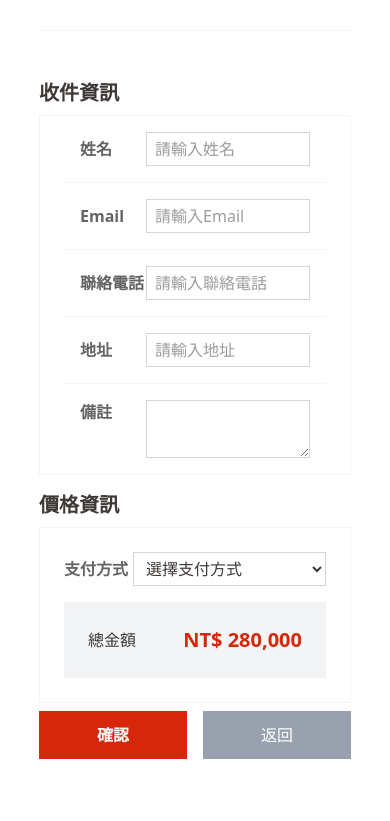
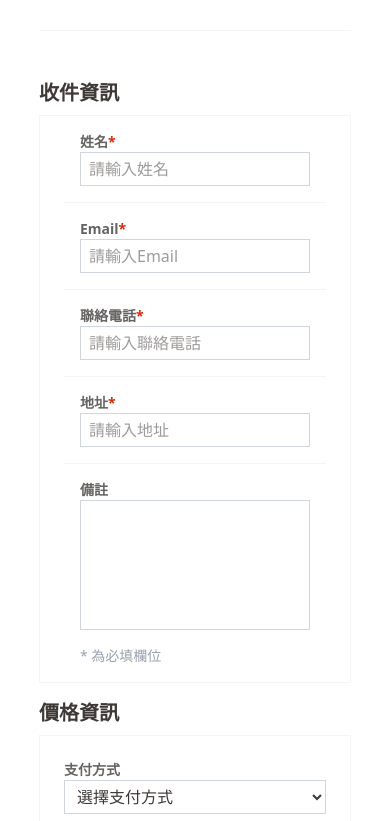
Before and after one commit to TT3x3/japan-hot-hot, a Vue app: page /checkout in a window 390 px wide. Shown: the part 900-1721 px from the top of the page. Built offline with nearby package versions, Linux system fonts and the light colour scheme; what v-calendar would draw is missing.

Commit message:
Adjust responsive spacing on checkout page

```diff
--- a/src/pages/Checkout.vue
+++ b/src/pages/Checkout.vue
@@ -77,8 +77,8 @@
                     <p class="font-bold text-xl ">收件資訊</p>
                     <div class="flex flex-col gap-4 border border-gray-100 px-6 md:py-6 py-4">
                         <div class="flex flex-col gap-1 px-4">
-                            <div class="flex flex-row w-full items-center">
-                                <label for="nameInput" class="inline-block w-24 font-bold text-base-light">姓名</label>
+                            <div class="flex md:flex-row flex-col w-full md:items-center items-start">
+                                <label for="nameInput" class="inline-block w-24 font-bold text-base-light md:text-base text-sm">姓名<span class="text-hot-red">*</span></label>
                                 <input id="nameInput" type="text" v-model.trim="userInfo.name"
                                     @focus="errorInfo.name = ''" class="w-full border border-gray-300 px-2 py-1 "
                                     :class="{ 'border-hot-red': errorInfo.name }" placeholder="請輸入姓名">
@@ -88,9 +88,9 @@
                         </div>
                         <div class="w-full h-px bg-gray-100"></div>
                         <div class="flex flex-col gap-1 px-4">
-                            <div class="flex flex-row w-full items-center">
+                            <div class="flex md:flex-row flex-col w-full md:items-center items-start">
                                 <label for="emailInput"
-                                    class="inline-block w-24 font-bold text-base-light">Email</label>
+                                    class="inline-block w-24 font-bold text-base-light md:text-base text-sm">Email<span class="text-hot-red">*</span></label>
                                 <input id="emailInput" type="text" v-model.trim="userInfo.email"
                                     @focus="errorInfo.email = ''" class="w-full border border-gray-300 px-2 py-1 "
                                     :class="{ 'border-hot-red': errorInfo.email }" placeholder="請輸入Email">
@@ -100,8 +100,8 @@
                         </div>
                         <div class="w-full h-px bg-gray-100"></div>
                         <div class="flex flex-col gap-1 px-4">
-                            <div class="flex flex-row w-full items-center">
-                                <label for="phoneInput" class="inline-block w-24 font-bold text-base-light">聯絡電話</label>
+                            <div class="flex md:flex-row flex-col w-full md:items-center items-start">
+                                <label for="phoneInput" class="inline-block w-24 font-bold text-base-light md:text-base text-sm">聯絡電話<span class="text-hot-red">*</span></label>
                                 <input id="phoneInput" type="text" v-model.trim="userInfo.phone"
                                     @focus="errorInfo.phone = ''" class="w-full border border-gray-300 px-2 py-1 "
                                     :class="{ 'border-hot-red': errorInfo.phone }" placeholder="請輸入聯絡電話">
@@ -111,8 +111,8 @@
                         </div>
                         <div class="w-full h-px bg-gray-100"></div>
                         <div class="flex flex-col gap-1 px-4">
-                            <div class="flex flex-row w-full items-center">
-                                <label for="addressInput" class="inline-block w-24 font-bold text-base-light">地址</label>
+                            <div class="flex md:flex-row flex-col w-full md:items-center items-start">
+                                <label for="addressInput" class="inline-block w-24 font-bold text-base-light md:text-base text-sm">地址<span class="text-hot-red">*</span></label>
                                 <input id="addressInput" type="text" v-model.trim="userInfo.address"
                                     @focus="errorInfo.address = ''" class="w-full border border-gray-300 px-2 py-1 "
                                     :class="{ 'border-hot-red': errorInfo.address }" placeholder="請輸入地址">
@@ -122,16 +122,17 @@
                         </div>
                         <div class="w-full h-px bg-gray-100"></div>
                         <div class="flex flex-col gap-1 px-4">
-                            <div class="flex flex-row w-full items-start">
-                                <label for="noteInput" class="inline-block w-24 font-bold text-base-light">備註</label>
-                                <textarea id="noteInput" type="text" v-model.trim="userInfo.note" rows="2" cols="20"
+                            <div class="flex md:flex-row flex-col w-full items-start">
+                                <label for="noteInput" class="inline-block w-24 font-bold text-base-light md:text-base text-sm">備註</label>
+                                <textarea id="noteInput" type="text" v-model.trim="userInfo.note" rows="5"
                                     maxlength="80" @focus="errorInfo.note = ''"
-                                    class="w-full border border-gray-300 px-2 py-1 "
+                                    class="w-full border border-gray-300 px-2 py-1 resize-none"
                                     :class="{ 'border-hot-red': errorInfo.note }"></textarea>
                             </div>
                             <small v-if="errorInfo.note" class="text-sm text-end text-hot-red">{{
                                 errorInfo.note }}</small>
                         </div>
+                        <p class="text-sm px-4 text-gray-400">* 為必填欄位</p>
                     </div>
                 </div>
 
@@ -139,8 +140,8 @@
                 <div class="flex flex-col gap-2 w-full">
                     <p class="font-bold text-xl ">價格資訊</p>
                     <div class="flex flex-col gap-4 border border-gray-100 p-6">
-                        <div class="flex flex-row w-full items-center">
-                            <label for="paymentInput" class="inline-block w-24 font-bold text-base-light">支付方式</label>
+                        <div class="flex md:flex-row flex-col w-full md:items-center items-start">
+                            <label for="paymentInput" class="inline-block w-24 font-bold text-base-light md:text-base text-sm">支付方式</label>
                             <select id="paymentInput" type="text" v-model.trim="userInfo.payment"
                                 @focus="errorInfo.payment = ''"
                                 class="w-full border border-gray-300 px-2 py-1 text-base-heavy"
@@ -152,7 +153,7 @@
                         </div>
                         <small v-if="errorInfo.payment" class="text-sm text-end text-hot-red">{{
                             errorInfo.payment }}</small>
-                        <div class="flex flex-row items-center justify-between bg-gray-100 p-6">
+                        <div class="flex md:flex-row flex-col md:items-center items-start justify-between bg-gray-100 p-6">
                             <p>總金額</p>
                             <p class="font-bold text-xl text-hot-red">NT$ 280,000</p>
                         </div>
```
